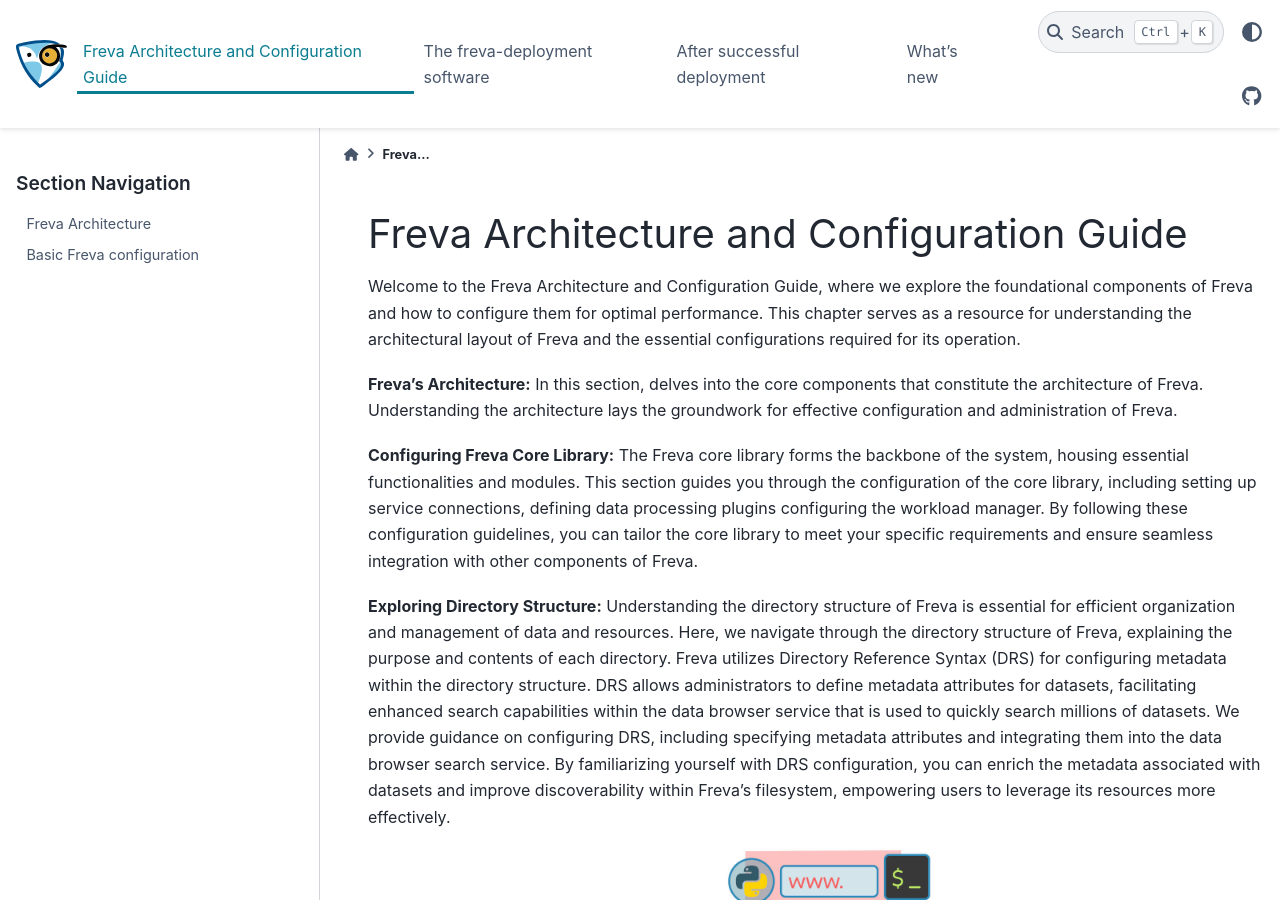
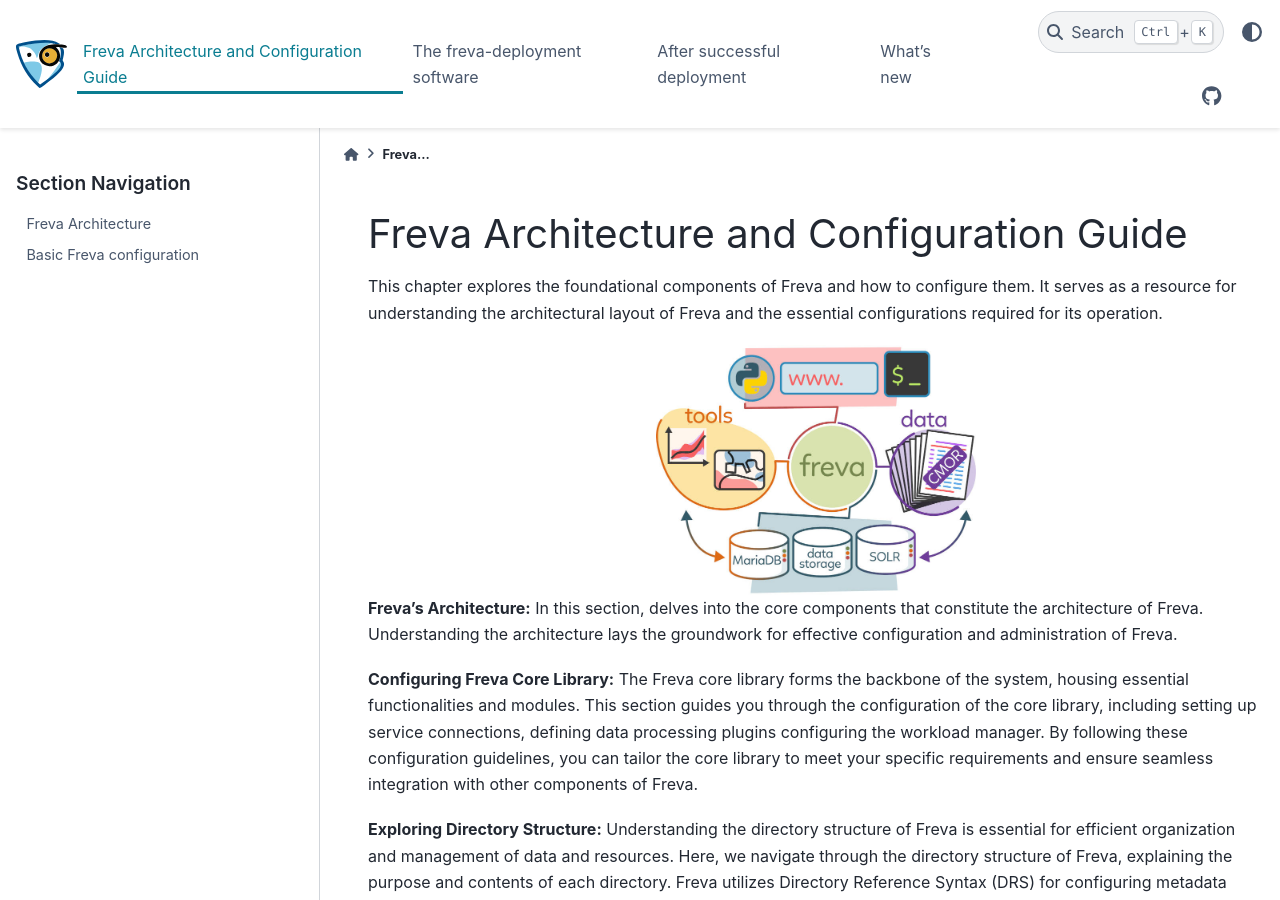
Before and after one commit to FREVA-CLINT/freva-deployment, a Sphinx documentation site: the page built from docs/architecture/index.rst, in a window 1280 px wide and 900 px high. Built offline with Sphinx 7.4.7 and the PyData theme 0.15.4, drawn with Linux system fonts in a browser that asks for light colours.

```diff
--- a/docs/architecture/index.rst
+++ b/docs/architecture/index.rst
@@ -1,10 +1,14 @@
 Freva Architecture and Configuration Guide
 ===========================================
-Welcome to the Freva Architecture and Configuration Guide, where we explore
-the foundational components of Freva and how to configure them for optimal
-performance. This chapter serves as a resource for
-understanding the architectural layout of Freva and the essential
-configurations required for its operation.
+This chapter explores the foundational components of Freva and how to
+configure them. It serves as a resource for understanding the architectural
+layout of Freva and the essential configurations required for its operation.
+
+.. image:: _static/freva_flowchart-new.jpg
+   :width: 320
+   :class: floating
+   :align: center
+
 
 **Freva's Architecture:** In this section, delves into the
 core components that constitute the architecture of Freva.
@@ -36,11 +40,6 @@
 effectively.
 
 
-.. image:: _static/freva_flowchart-new.jpg
-   :width: 320
-   :align: center
-
-
 
 .. toctree::
    :maxdepth: 2
--- a/docs/conf.py
+++ b/docs/conf.py
@@ -88,12 +88,15 @@
             "name": "GitHub",
             "url": "https://github.com/FREVA-CLINT/freva-deployment",
             "icon": "fa-brands fa-github",
-        }
+        },
+        {
+            "name": "PyPI",
+            "url": "https://pypi.org/project/freva-deployment",
+            "icon": "fa-custom fa-pypi",
+        },
     ],
     # "navbar_start": [],  # Remove navigation links from the top bar
-    "navbar_center": [
-        "navbar-nav"
-    ],  # Add navigation links to the left sidebar
+    "navbar_center": ["navbar-nav"],  # Add navigation links to the left sidebar
     "collapse_navigation": False,
     "navigation_depth": 4,
     "navbar_align": "left",
--- a/docs/whatsnew.rst
+++ b/docs/whatsnew.rst
@@ -1,4 +1,5 @@
 .. _whatsnew:
+
 What's new
 ===========
 
```
Also changed, not shown: 1 other file.
